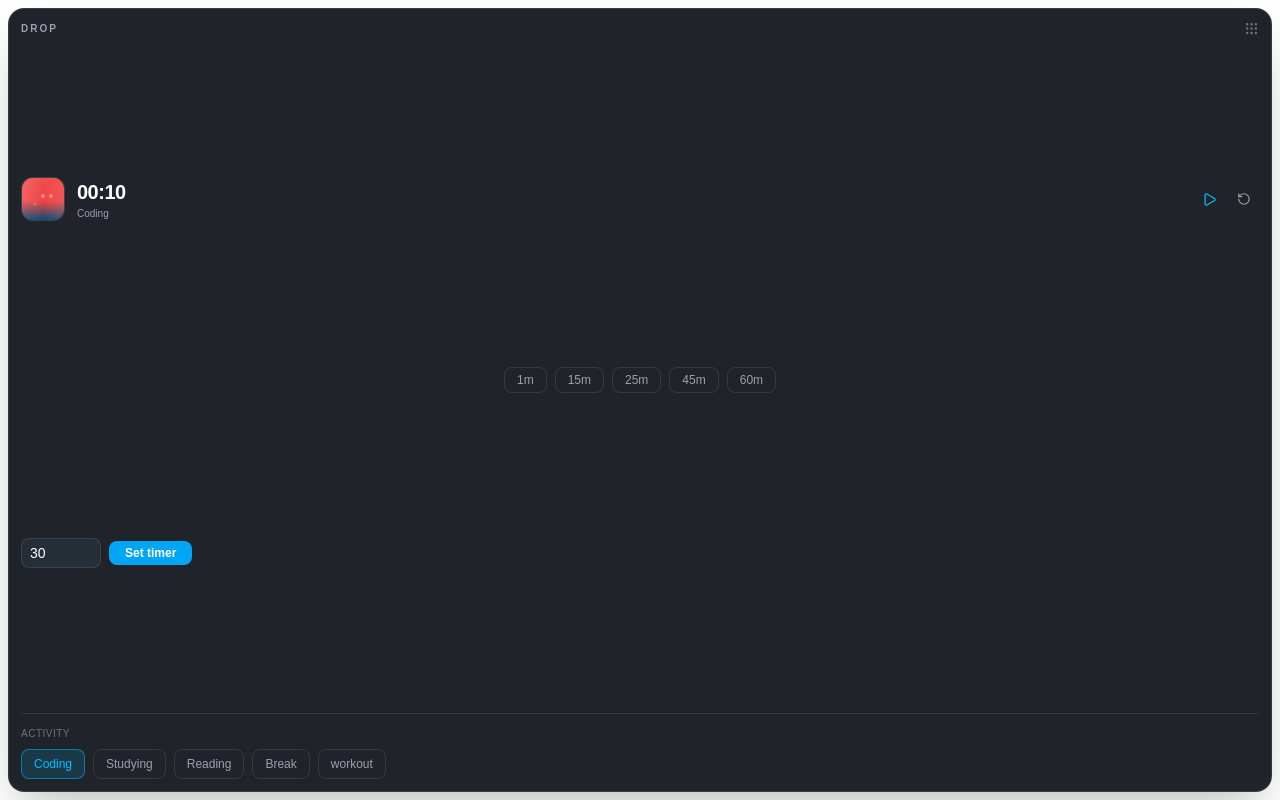
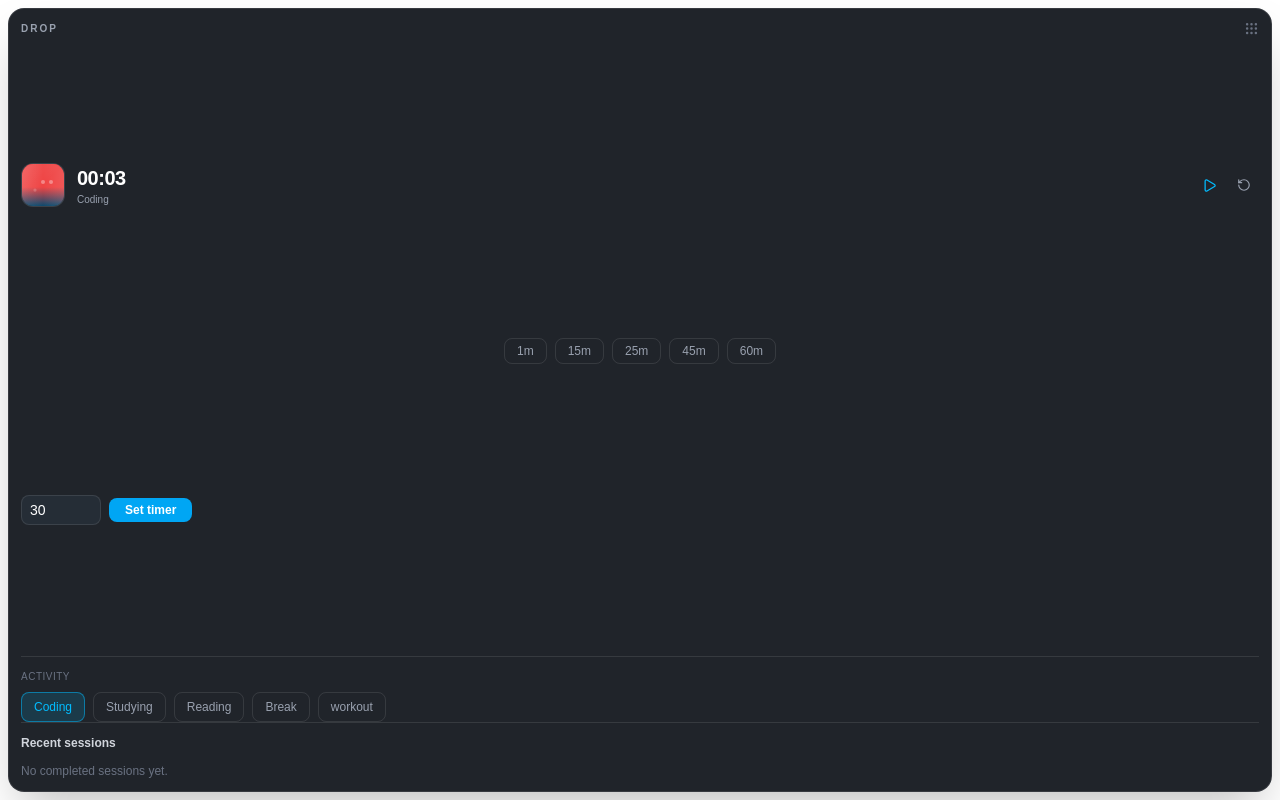
Before and after one commit to Rajat-web-server/drop, a React (Vite) app: page / in a window 1280 px wide. Built offline with nearby package versions, Linux system fonts and the light colour scheme.

Commit message:
feat : add session tracking and history

```diff
--- a/src-tauri/tauri.conf.json
+++ b/src-tauri/tauri.conf.json
@@ -13,10 +13,10 @@
     "windows": [
       {
         "title": "Drop",
-        "width": 320,
-        "height": 260,
-        "minWidth": 320,
-        "minHeight": 260,
+        "width": 340,
+        "height": 380,
+        "minWidth": 340,
+        "minHeight": 380,
         "resizable": false,
         "fullscreen": false,
         "decorations": false,
--- a/src/App.tsx
+++ b/src/App.tsx
@@ -4,6 +4,7 @@ import { getCurrentWindow } from "@tauri-apps/api/window";
 import { WaterAnimation } from "./components/floating/WaterAnimation";
 import { useState } from "react";
 import { TagManager } from "./components/dashboard/TagManager";
+import { SessionHistory } from "./components/dashboard/SessionHistory";
 
 function App() {
   const [customMinutes, setCustomMinutes] = useState("30");
@@ -17,8 +18,12 @@ function App() {
     reset,
     remainingMs,
     setDuration,
+    sessions,
   } = useTimer();
 
+  {
+            console.log("session",sessions);
+          }
   return (
     <main className="h-full w-full bg-transparent p-2">
       <div className="flex h-full flex-col justify-between rounded-2xl border border-white/10 bg-[#15191f]/95 p-3 shadow-2xl">
@@ -65,7 +70,7 @@ function App() {
               </button>
             ) : (
               <button
-                onClick={start}
+                onClick={() => start(selectedTag)}
                 disabled={status === "completed"}
                 className="rounded-lg p-2 text-sky-400 transition hover:bg-white/10 disabled:opacity-40"
                 title="Start"
@@ -131,6 +136,8 @@ function App() {
           </p>
 
           <TagManager selectedTag={selectedTag} onSelectTag={setSelectedTag} />
+          <SessionHistory sessions={sessions}  />
+
         </div>
       </div>
     </main>
--- a/src/components/dashboard/SessionHistory.tsx
+++ b/src/components/dashboard/SessionHistory.tsx
@@ -0,0 +1,59 @@
+
+import type { Session } from "../../store/timerStore";
+
+interface SessionHistoryProps {
+  sessions: Session[];
+}
+
+export function SessionHistory({
+  sessions,
+}: SessionHistoryProps) {
+  function formatDuration(ms: number) {
+    const totalMinutes = Math.round(ms / 60000);
+    const hours = Math.floor(totalMinutes / 60);
+    const minutes = totalMinutes % 60;
+
+    if (hours > 0) {
+      return `${hours}h ${minutes}m`;
+    }
+
+    return `${minutes}m`;
+  }
+
+  return (
+    <section className="w-full border-t border-white/10 pt-3">
+      <h2 className="mb-3 text-xs font-semibold text-gray-300">
+        Recent sessions
+      </h2>
+
+      {sessions.length === 0 ? (
+        <p className="text-xs text-gray-500">
+          No completed sessions yet.
+        </p>
+      ) : (
+        <div className="flex max-h-36 flex-col gap-2 overflow-y-auto">
+          {sessions.map((session) => (
+            <div
+              key={session.id}
+              className="flex items-center justify-between rounded-lg bg-white/5 p-2"
+            >
+              <div>
+                <p className="text-xs font-medium text-white">
+                  {session.tag}
+                </p>
+
+                <p className="text-[10px] text-gray-500">
+                  {new Date(session.completedAt).toLocaleString()}
+                </p>
+              </div>
+
+              <span className="text-xs font-semibold text-sky-400">
+                {formatDuration(session.durationMs)}
+              </span>
+            </div>
+          ))}
+        </div>
+      )}
+    </section>
+  );
+}
--- a/src/hooks/useTimer.ts
+++ b/src/hooks/useTimer.ts
@@ -8,6 +8,7 @@ import {
 } from "../store/timerStore";
 
 export function useTimer() {
+  const sessions = useTimerStore((state) => state.sessions);
   const status = useTimerStore((state) => state.status);
   const remainingMs = useTimerStore(
     (state) => state.remainingMs
@@ -39,6 +40,7 @@ export function useTimer() {
     start,
     pause,
     reset,
-    setDuration
+    setDuration,
+    sessions,
   };
 }
--- a/src/store/timerStore.ts
+++ b/src/store/timerStore.ts
@@ -1,3 +1,4 @@
+
 import { create } from "zustand";
 
 import {
@@ -7,20 +8,32 @@ import {
   type TimerStatus,
 } from "../services/timerEngine";
 
+export interface Session {
+  id: string;
+  tag: string;
+  durationMs: number;
+  startedAt: number;
+  completedAt: number;
+}
+
 interface TimerState {
   durationMs: number;
   remainingMs: number;
   endsAt: number | null;
   status: TimerStatus;
 
-  start: () => void;
+  start: (tag?: string) => void;
   pause: () => void;
   reset: () => void;
   setDuration: (minutes: number) => void;
   sync: () => void;
+
+  currentStartedAt: number | null;
+  currentTag: string;
+  sessions: Session[];
 }
 
-const DEFAULT_DURATION = 10 * 1000;
+const DEFAULT_DURATION = 3 * 1000;
 
 export const useTimerStore = create<TimerState>((set, get) => ({
   durationMs: DEFAULT_DURATION,
@@ -28,16 +41,27 @@ export const useTimerStore = create<TimerState>((set, get) => ({
   endsAt: null,
   status: "idle",
 
-  start: () => {
+  currentStartedAt: null,
+  currentTag: "Coding",
+  sessions: [],
+
+  start: (tag) => {
     const state = get();
 
     if (state.status === "running") return;
-
     if (state.remainingMs <= 0) return;
 
     set({
       endsAt: Date.now() + state.remainingMs,
       status: "running",
+
+      currentStartedAt:
+        state.currentStartedAt ?? Date.now(),
+
+      currentTag:
+        state.currentStartedAt !== null
+          ? state.currentTag
+          : (tag ?? "Uncategorized"),
     });
   },
 
@@ -46,7 +70,10 @@ export const useTimerStore = create<TimerState>((set, get) => ({
 
     if (state.status !== "running") return;
 
-    const remainingMs = getRemainingTime(state.endsAt, state.remainingMs);
+    const remainingMs = getRemainingTime(
+      state.endsAt,
+      state.remainingMs
+    );
 
     set({
       remainingMs,
@@ -60,12 +87,13 @@ export const useTimerStore = create<TimerState>((set, get) => ({
       remainingMs: state.durationMs,
       endsAt: null,
       status: "idle",
+      currentStartedAt: null,
+      currentTag: "Coding",
     }));
   },
 
   setDuration: (minutes) => {
     if (!Number.isFinite(minutes) || minutes <= 0) return;
-
     if (get().status === "running") return;
 
     const durationMs = minutes * 60 * 1000;
@@ -75,27 +103,45 @@ export const useTimerStore = create<TimerState>((set, get) => ({
       remainingMs: durationMs,
       endsAt: null,
       status: "idle",
+      currentStartedAt: null,
     });
   },
 
   sync: () => {
     const state = get();
 
+    // Only sync an active timer
     if (state.status !== "running") return;
 
-    const remainingMs = getRemainingTime(state.endsAt, state.remainingMs);
+    const remainingMs = getRemainingTime(
+      state.endsAt,
+      state.remainingMs
+    );
 
-    if (remainingMs === 0) {
-      set({
-        remainingMs: 0,
-        endsAt: null,
-        status: "completed",
-      });
-
+    // Timer is still running
+    if (remainingMs > 0) {
+      set({ remainingMs });
       return;
     }
 
-    set({ remainingMs });
+    // Timer has completed
+    const completedAt = Date.now();
+
+    const newSession: Session = {
+      id: crypto.randomUUID(),
+      tag: state.currentTag,
+      durationMs: state.durationMs,
+      startedAt: state.currentStartedAt ?? completedAt,
+      completedAt,
+    };
+
+    set({
+      remainingMs: 0,
+      endsAt: null,
+      status: "completed",
+      sessions: [newSession, ...state.sessions],
+      currentStartedAt: null,
+    });
   },
 }));
 
```
